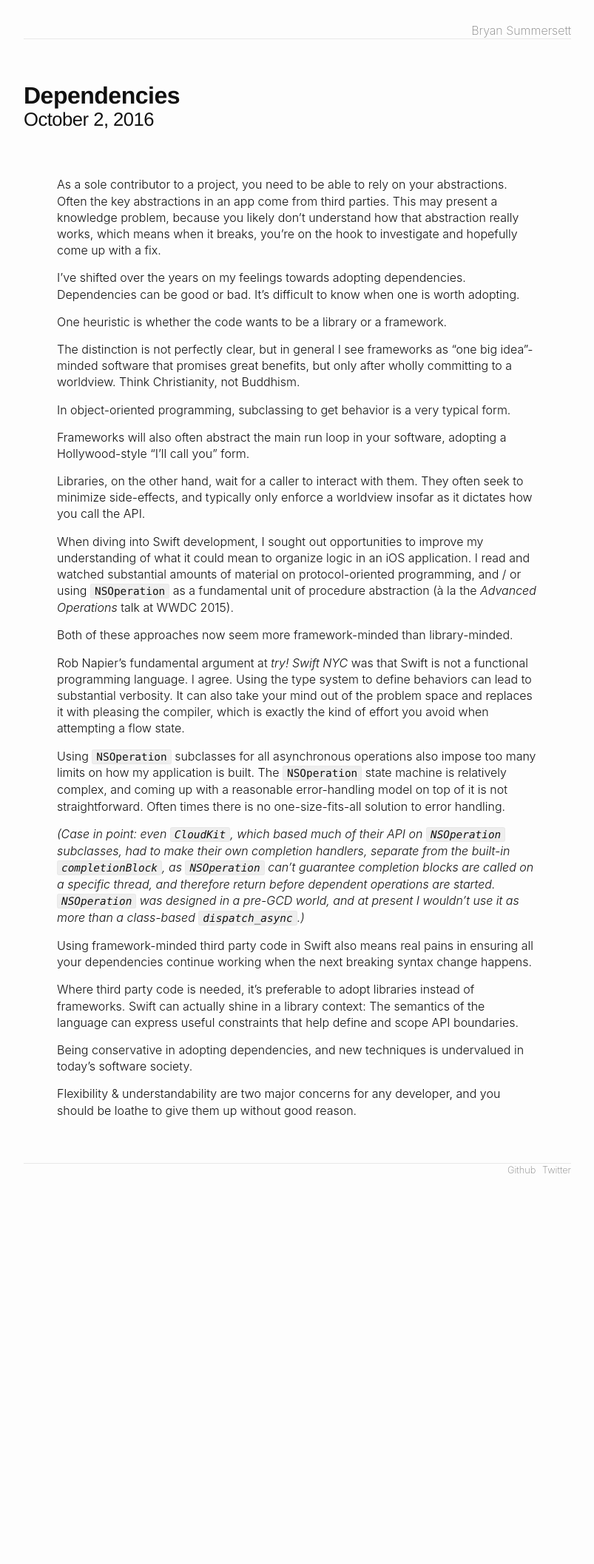
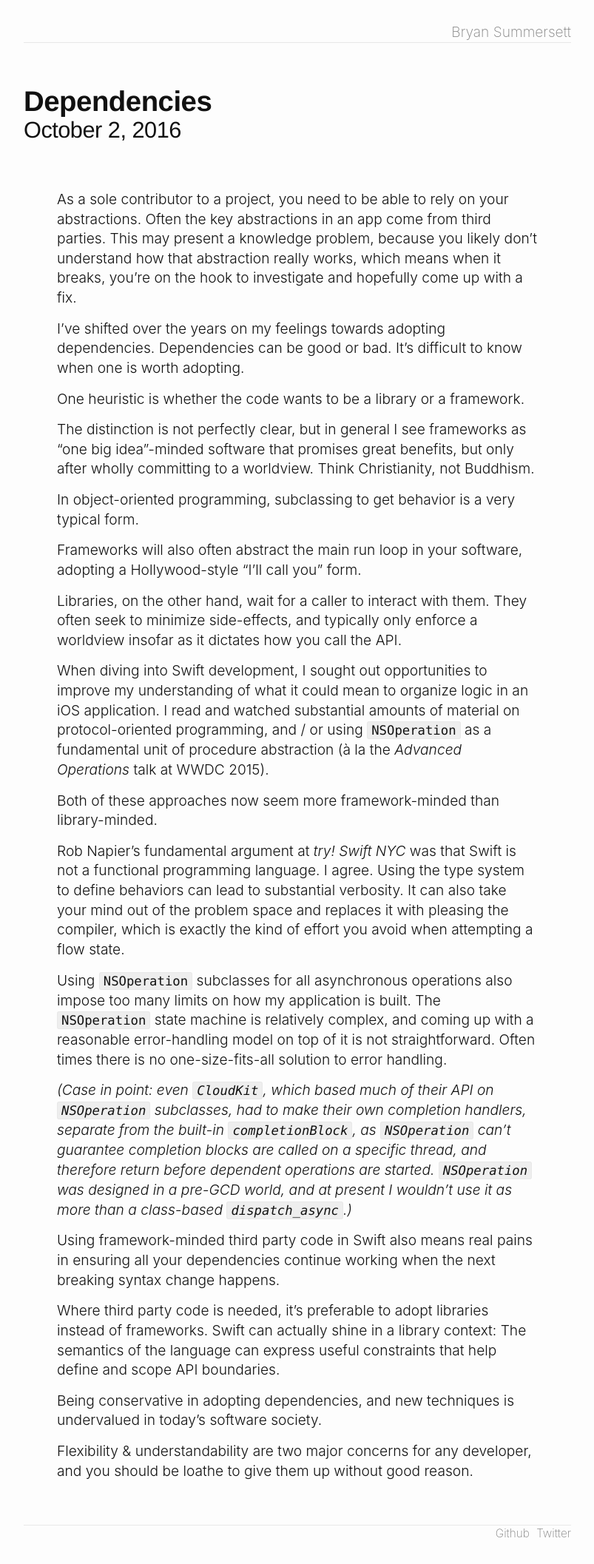
Before and after one commit to bryansum/bsumm.net, a Jekyll site: the page built from index.html, in a window 1280 px wide. Shown: the whole page at 74% size, without its empty margins (238-1041 px from the left). Built offline with Jekyll 4.4.1, drawn with Linux system fonts in a browser that asks for light colours; before the commit the page ends 1620 px from its top, so only the background shows below that.

Commit message:
bump font size to 1.2em

```diff
--- a/css/main.scss
+++ b/css/main.scss
@@ -7,7 +7,7 @@
 
 // Our variables
 $base-font-family: -apple-system, BlinkMacSystemFont, 'Segoe UI', Roboto, Helvetica, Arial, sans-serif, 'Apple Color Emoji', 'Segoe UI Emoji', 'Segoe UI Symbol';
-$base-font-size:   1em;
+$base-font-size:   1.2em;
 $base-font-weight: 300;
 $small-font-size:  $base-font-size * 0.875;
 $base-line-height: 1.387;
```
